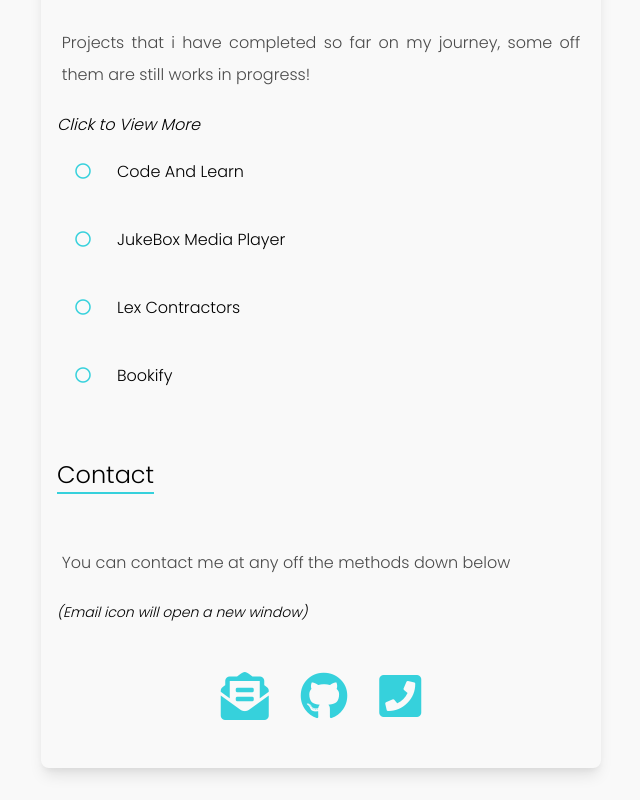
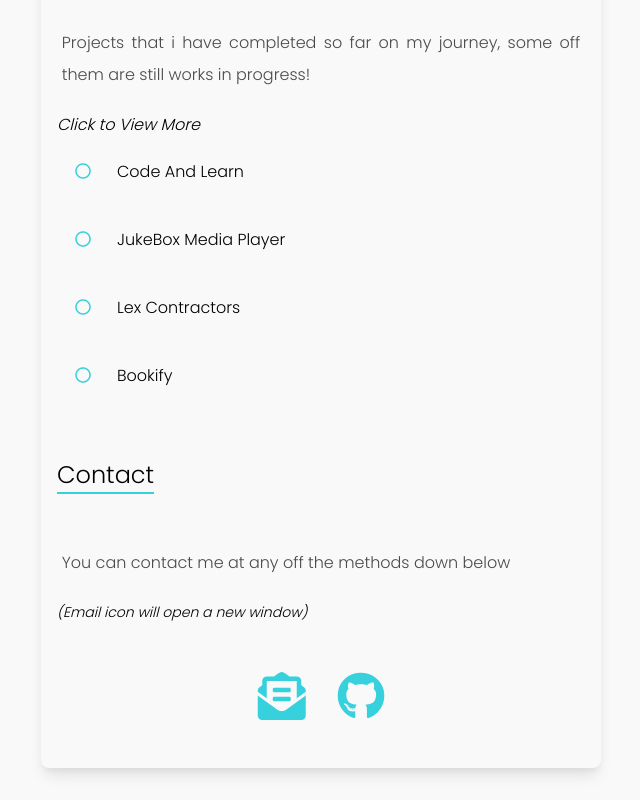
Before and after one commit to cerlans/improvedportfolio, a React (Create React App) app: page / in a window 1280 px wide. Shown: the part 1132-1932 px from the top of the page, without its empty margins (319-959 px from the left). Built offline with nearby package versions, Linux system fonts and the light colour scheme.

Commit message:
Update Content.js

```diff
--- a/src/Content.js
+++ b/src/Content.js
@@ -153,7 +153,6 @@ function Content() {
             <a href="https://github.com/cerlans" target="blank">
               <i className="fab fa-github"></i>
             </a>
-            <i className="fas fa-phone-square"></i>
           </div>
         </div>
       </div>
```
